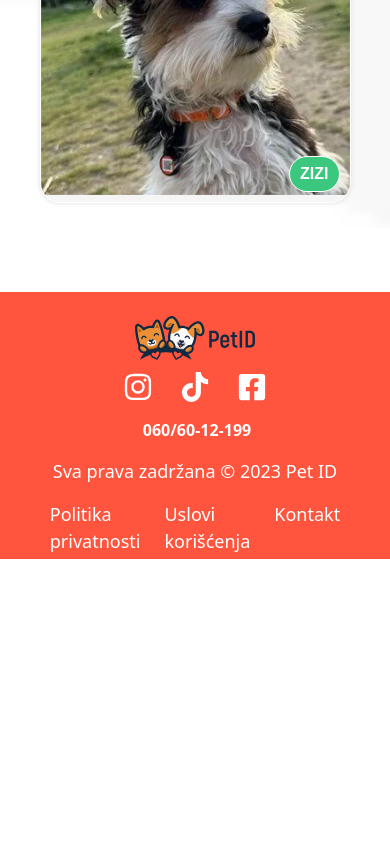
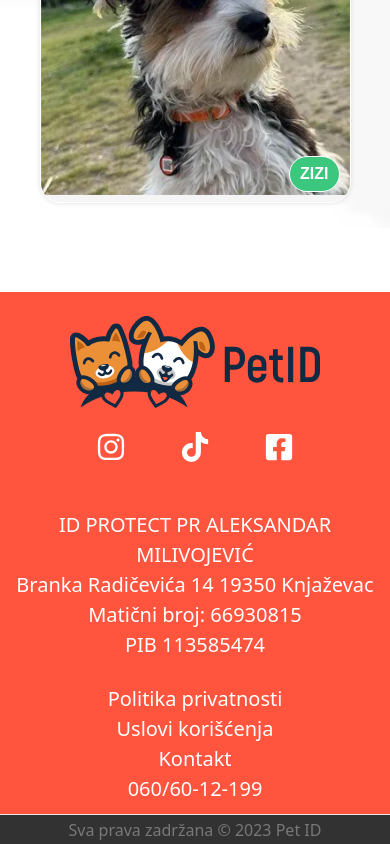
Before and after one commit to alexdevranger/pet-id.rs, a React (Create React App) app: page /galerija in a window 390 px wide. Shown: the part 8800-9644 px from the top of the page. Before the commit the page ends 9359 px from the top, so only its background shows below. Built offline with nearby package versions, Linux system fonts and the light colour scheme.

Commit message:
design footer

```diff
--- a/src/components/Footer.js
+++ b/src/components/Footer.js
@@ -8,75 +8,248 @@ import { FaFacebookSquare, FaInstagram, FaTiktok } from "react-icons/fa";
 
 const Footer = () => {
   return (
-    <div className="w-full mx-auto py-1 px-6 flex justify-between text-white bg-[#FF553E] items-center flex-col md:flex-row">
-      <div className="flex justify-center md:justify-start mt-5 md:mt-0">
-        <img src={PETnav} className="w-[120px]" alt="logo" />
-      </div>
+    // <div className="w-full mx-auto py-1 px-6 flex justify-between text-white bg-[#FF553E] items-center flex-col md:flex-row">
+    //   <div className="flex justify-center md:justify-start mt-5 md:mt-0">
+    //     <img src={PETnav} className="w-[120px]" alt="logo" />
+    //   </div>
 
-      <div className="w-[95%] flex items-center flex-col-reverse sm:flex-row">
-        <div className="flex justify-center w-full flex-col items-center">
-          <p className="text-[16px] min-[315px]:text-[18px] mt-4 md:mt-0">
-            Sva prava zadržana © 2023 Pet ID
-          </p>
-          <div className="px-6 flex flex-row pt-2">
-            <p className="text-[14px] min-[315px]:text-[18px] md:text-[18px] mt-2">
-              <Link to="/politika-privatnosti" target="_blank" rel="noreferrer">
-                Politika privatnosti
-              </Link>
-            </p>
-            <p className="text-[14px] min-[315px]:text-[18px] md:text-[18px] mt-2 pl-6">
-              <Link to="/uslovi-koriscenja" target="_blank" rel="noreferrer">
-                Uslovi korišćenja
-              </Link>
-            </p>
-            <p className="text-[14px] min-[315px]:text-[18px] md:text-[18px] mt-2 pl-6">
-              <Link to="/kontakt" rel="noreferrer">
-                Kontakt
-              </Link>
-            </p>
-          </div>
-        </div>
-        <div className="flex align-center">
-          {/* <div className="flex justify-center w-[287px] md:w-[236px] flex-col-reverse md:flex-row"> */}
-          <div className="flex justify-center w-[287px] md:w-[236px] flex-col flex-col-reverse items-center sm:items-end">
-            <div>
-              <span className="text-1xl min-[412px]:text-2xl sm:text-2xl text-[#fff] font-bold lg:text-2xl pl-1 items-center align-sub">
-                060/60-12-199
-              </span>
+    //   <div className="w-[95%] flex items-center flex-col-reverse sm:flex-row">
+    //     <div className="flex flex-row justify-evenly w-full items-center md:flex-col sm:flex-col lg:flex-col">
+    //       <div className="flex justify-center flex-col items-left">
+    //         <p className="text-[16px] min-[315px]:text-[18px] mt-4 md:mt-0">
+    //           ID PROTECT PR ALEKSANDAR MILIVOJEVIĆ
+    //         </p>
+    //         <p className="text-[16px] min-[315px]:text-[18px] mt-4 md:mt-0">
+    //           Branka Radičevića 14 19350 Knjaževac
+    //         </p>
+    //         <p className="text-[16px] min-[315px]:text-[18px] mt-4 md:mt-0">
+    //           Matični broj: 66930815
+    //         </p>
+    //         <p className="text-[16px] min-[315px]:text-[18px] mt-4 md:mt-0">
+    //           PIB 113585474 &nbsp;T.R. 265-1100310081703-59
+    //         </p>
+    //       </div>
+    //       <div className="flex justify-center flex-col items-center">
+    //         <p className="text-[16px] min-[315px]:text-[18px] mt-4 md:mt-0">
+    //           Sva prava zadržana © 2023 Pet ID
+    //         </p>
+    //         <div className="px-6 flex flex-row pt-2">
+    //           <p className="text-[14px] min-[315px]:text-[18px] md:text-[18px] mt-2">
+    //             <Link
+    //               to="/politika-privatnosti"
+    //               target="_blank"
+    //               rel="noreferrer"
+    //             >
+    //               Politika privatnosti
+    //             </Link>
+    //           </p>
+    //           <p className="text-[14px] min-[315px]:text-[18px] md:text-[18px] mt-2 pl-6">
+    //             <Link to="/uslovi-koriscenja" target="_blank" rel="noreferrer">
+    //               Uslovi korišćenja
+    //             </Link>
+    //           </p>
+    //           <p className="text-[14px] min-[315px]:text-[18px] md:text-[18px] mt-2 pl-6">
+    //             <Link to="/kontakt" rel="noreferrer">
+    //               Kontakt
+    //             </Link>
+    //           </p>
+    //         </div>
+    //       </div>
+    //     </div>
+    //     <div className="flex align-center">
+    //       <div className="flex justify-center w-[287px] md:w-[236px] flex-col flex-col-reverse items-center sm:items-end">
+    //         <div>
+    //           <span className="text-1xl min-[412px]:text-2xl sm:text-2xl text-[#fff] font-bold lg:text-2xl pl-1 items-center align-sub">
+    //             060/60-12-199
+    //           </span>
+    //         </div>
+    //         <div className="flex justify-between md:w-[75%] my-3 w-[50%] items-center">
+    //           <a
+    //             href="https://www.instagram.com/pet.id.rs/"
+    //             target="_blank"
+    //             rel="noreferrer"
+    //           >
+    //             <span className="cursor-pointer">
+    //               <FaInstagram size={30} />
+    //             </span>
+    //           </a>
+    //           <a
+    //             href="https://www.tiktok.com/@petid.rs"
+    //             target="_blank"
+    //             rel="noreferrer"
+    //           >
+    //             <span className="cursor-pointer">
+    //               <FaTiktok size={30} />
+    //             </span>
+    //           </a>
+    //           <a
+    //             href="https://www.facebook.com/profile.php?id=100086578725019"
+    //             target="_blank"
+    //             rel="noreferrer"
+    //           >
+    //             <span className="cursor-pointer">
+    //               <FaFacebookSquare size={30} />
+    //             </span>
+    //           </a>
+    //         </div>
+    //       </div>
+    //     </div>
+    //   </div>
+    // </div>
+    // <footer className="bg-[#FF553E] py-4 md:py-6 lg:py-8">
+    //   <div className="container flex flex-col md:flex-row justify-between items-center">
+    //     <div className="flex items-center justify-center md:justify-start mb-4 md:mb-0">
+    //       <img src={PETnav} alt="logo" className="w-[120px]" />
+    //     </div>
+    //     <div className="flex flex-col md:flex-row justify-center md:justify-between lg:justify-start w-full">
+    //       <div className="flex flex-col items-center md:items-start">
+    //         <p className="text-white text-sm md:text-base lg:text-lg mt-2 md:mt-0">
+    //           ID PROTECT PR ALEKSANDAR MILIVOJEVIĆ
+    //         </p>
+    //         <p className="text-white text-sm md:text-base lg:text-lg mt-2 md:mt-0">
+    //           Branka Radičevića 14 19350 Knjaževac
+    //         </p>
+    //         <p className="text-white text-sm md:text-base lg:text-lg mt-2 md:mt-0">
+    //           Matični broj: 66930815
+    //         </p>
+    //         <p className="text-white text-sm md:text-base lg:text-lg mt-2 md:mt-0">
+    //           PIB 113585474 &nbsp;T.R. 265-1100310081703-59
+    //         </p>
+    //       </div>
+    //       <div className="flex flex-col items-center md:items-end lg:items-center">
+    //         <p className="text-white text-sm md:text-base lg:text-lg mt-2 md:mt-0">
+    //           Sva prava zadržana © 2023 Pet ID
+    //         </p>
+    //         <div className="flex flex-row mt-4 md:mt-0 items-center">
+    //           <p className="text-white text-sm md:text-base lg:text-lg mr-6">
+    //             <a
+    //               href="/politika-privatnosti"
+    //               target="_blank"
+    //               rel="noreferrer"
+    //             >
+    //               Politika privatnosti
+    //             </a>
+    //           </p>
+    //           <p className="text-white text-sm md:text-base lg:text-lg mr-6">
+    //             <a href="/uslovi-koriscenja" target="_blank" rel="noreferrer">
+    //               Uslovi korišćenja
+    //             </a>
+    //           </p>
+    //           <p className="text-white text-sm md:text-base lg:text-lg">
+    //             <a href="/kontakt" rel="noreferrer">
+    //               Kontakt
+    //             </a>
+    //           </p>
+    //         </div>
+    //         <div className="flex items-center justify-center md:justify-end mt-4 md:mt-0">
+    //           <div className="flex flex-col items-center md:items-end lg:items-center">
+    //             <p className="text-white text-lg lg:text-xl font-bold mb-2 md:mb-0">
+    //               060/60-12-199
+    //             </p>
+    //             <div className="flex items-center justify-center md:justify-start lg:justify-center">
+    //               <a
+    //                 href="https://www.instagram.com/pet.id.rs/"
+    //                 target="_blank"
+    //                 rel="noreferrer"
+    //               >
+    //                 <FaInstagram
+    //                   size={30}
+    //                   className="text-white mr-4 lg:mr-8"
+    //                 />
+    //               </a>
+    //               <a
+    //                 href="https://www.tiktok.com/@petid.rs"
+    //                 target="_blank"
+    //                 rel="noreferrer"
+    //               >
+    //                 <FaTiktok size={30} className="text-white" />
+    //               </a>
+    //               <a
+    //                 href="https://www.facebook.com/profile.php?id=100086578725019"
+    //                 target="_blank"
+    //                 rel="noreferrer"
+    //               >
+    //                 <FaFacebookSquare size={30} className="text-white" />
+    //               </a>
+    //             </div>
+    //           </div>
+    //         </div>
+    //       </div>
+    //     </div>
+    //   </div>
+    // </footer>
+    <footer className="bg-[#FF553E] text-white py-6 relative">
+      <div className="w-full mx-auto px-4 md:px-8">
+        <div className="grid grid-cols-1 md:grid-cols-[1fr,3fr,1fr] gap-6">
+          <div className="md:col-span-1 h-full flex flex-col items-center justify-evenly">
+            <div className="flex items-center justify-center">
+              <img src={PETnav} alt="logo" className="w-[250px] md:w-[200px]" />
             </div>
-            <div className="flex justify-between md:w-[75%] my-3 w-[50%] items-center">
+            <div className="flex justify-center my-6 w-[70%] md:w-[100%] lg:w-[100%] m-auto">
               <a
                 href="https://www.instagram.com/pet.id.rs/"
                 target="_blank"
                 rel="noreferrer"
+                className="align-center m-auto"
               >
-                <span className="cursor-pointer">
-                  <FaInstagram size={30} />
-                </span>
+                <FaInstagram size={30} className="text-white" />
               </a>
               <a
                 href="https://www.tiktok.com/@petid.rs"
                 target="_blank"
                 rel="noreferrer"
+                className="align-center m-auto"
               >
-                <span className="cursor-pointer">
-                  <FaTiktok size={30} />
-                </span>
+                <FaTiktok size={30} className="text-white" />
               </a>
               <a
                 href="https://www.facebook.com/profile.php?id=100086578725019"
                 target="_blank"
                 rel="noreferrer"
+                className="align-center m-auto"
               >
-                <span className="cursor-pointer">
-                  <FaFacebookSquare size={30} />
-                </span>
+                <FaFacebookSquare size={30} className="text-white" />
               </a>
             </div>
           </div>
+          <div className="text-center md:text-left md:col-span-1 h-full flex flex-col items-center justify-center">
+            <p>ID PROTECT PR ALEKSANDAR MILIVOJEVIĆ</p>
+            <p>Branka Radičevića 14 19350 Knjaževac</p>
+            <p>Matični broj: 66930815</p>
+            <p>PIB 113585474</p>
+          </div>
+          <div className="text-center md:text-left md:col-span-1 h-full flex flex-col items-center justify-evenly">
+            <ul>
+              <li className="text-[20px] xl:text-[20px] lg:text-[20px] md:text-[16px] sm:text-[20px]">
+                <a href="/politika-privatnosti" className="hover:underline">
+                  Politika privatnosti
+                </a>
+              </li>
+              <li className="text-[20px] xl:text-[20px] lg:text-[20px] md:text-[16px] sm:text-[20px]">
+                <a href="/uslovi-koriscenja" className="hover:underline">
+                  Uslovi korišćenja
+                </a>
+              </li>
+              <li className="text-[20px] xl:text-[20px] lg:text-[20px] md:text-[16px] sm:text-[20px]">
+                <a href="/kontakt" className="hover:underline">
+                  Kontakt
+                </a>
+              </li>
+              <li className="text-[20px]">
+                <a href="/kontakt" className="hover:underline">
+                  <p>060/60-12-199</p>
+                </a>
+              </li>
+            </ul>
+          </div>
         </div>
       </div>
-    </div>
+      <div className="bg-[#323232] h-[30px] w-full pt-3 pb-3 flex items-center justify-center absolute mt-[10px] border-t border-gray-200">
+        <p className="text-[16px] text-[#787878]">
+          Sva prava zadržana © 2023 Pet ID
+        </p>
+      </div>
+    </footer>
   );
 };
 
```
Also changed, not shown: src/components/Main1.js (+12 -13 lines).
